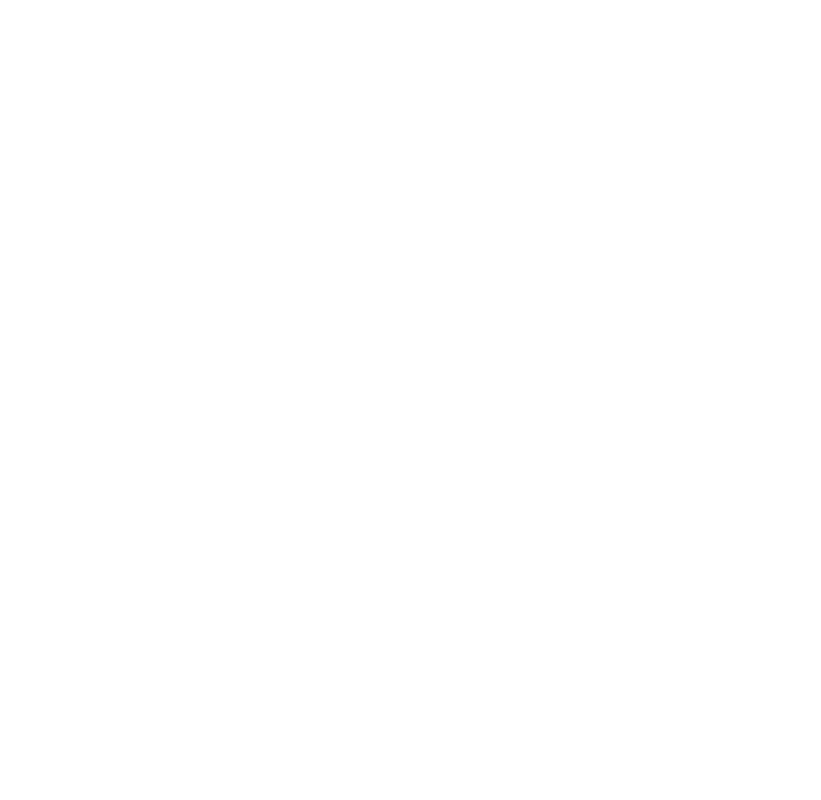
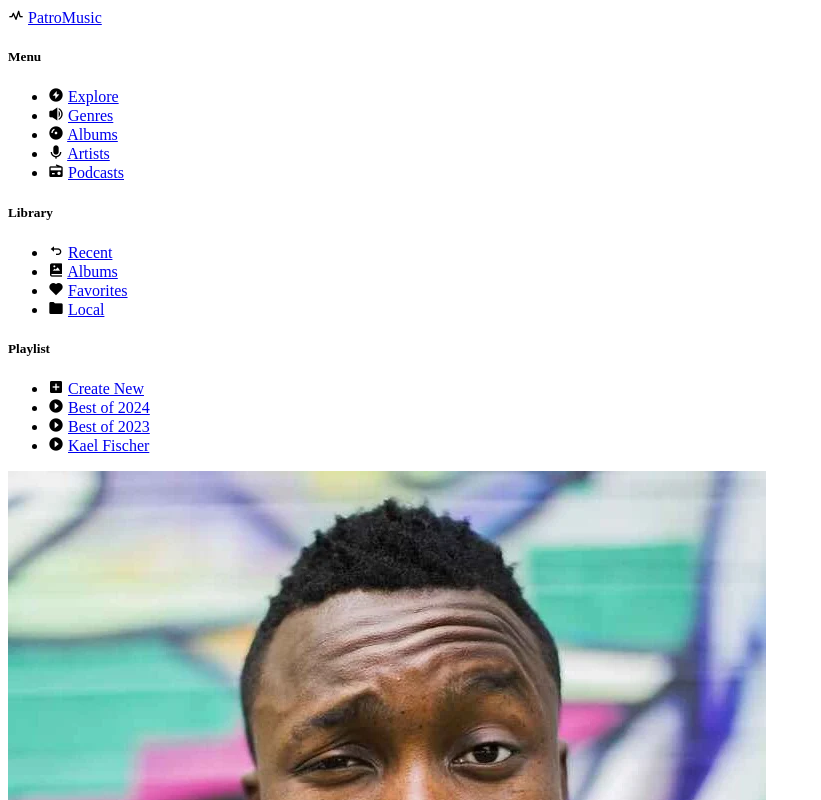
Before and after one commit to ByronCalvete/lp-projects, a plain HTML site: page music-player-ui/index.html in a window 1280 px wide. Shown: the top 800 px of the page, without its empty margins (0-821 px from the left). Drawn offline with nearby package versions, Linux system fonts and the light colour scheme.

Commit message:
add: font, icons library and sidebar structure

```diff
--- a/music-player-ui/index.html
+++ b/music-player-ui/index.html
@@ -4,11 +4,97 @@
     <meta charset="UTF-8">
     <meta name="description" content="Music Player UI with menu, albums, mediplayer and more..">
     <meta name="viewport" content="width=device-width, initial-scale=1.0">
+    <link href='https://unpkg.com/boxicons@2.1.4/css/boxicons.min.css' rel='stylesheet'>
     <link rel="stylesheet" href="styles.css" type="text/css">
     <link rel="icon" href="assets/favicon.ico" type="image/x-icon">
     <title>Current Song | Music Player</title>
   </head>
   <body>
-
+    <div class="container">
+      <aside class="sidebar">
+        <div class="logo">
+          <i class='bx bx-pulse'></i>
+          <a href="#">PatroMusic</a>
+        </div>
+        <div class="menu">
+          <h5>Menu</h5>
+          <ul>
+            <li>
+              <i class='bx bxs-bolt-circle'></i>
+              <a href="#">Explore</a>
+            </li>
+            <li>
+              <i class='bx bxs-volume-full'></i>
+              <a href="#">Genres</a>
+            </li>
+            <li>
+              <i class='bx bxs-album' ></i>
+              <a href="#">Albums</a>
+            </li>
+            <li>
+              <i class='bx bxs-microphone' ></i>
+              <a href="#">Artists</a>
+            </li>
+            <li>
+              <i class='bx bxs-radio'></i>
+              <a href="#">Podcasts</a>
+            </li>
+          </ul>
+        </div>
+        <div class="menu">
+          <h5>Library</h5>
+          <ul>
+            <li>
+              <i class='bx bx-undo'></i>
+              <a href="#">Recent</a>
+            </li>
+            <li>
+              <i class='bx bxs-photo-album' ></i>
+              <a href="#">Albums</a>
+            </li>
+            <li>
+              <i class='bx bxs-heart'></i>
+              <a href="#">Favorites</a>
+            </li>
+            <li>
+              <i class='bx bxs-folder'></i>
+              <a href="#">Local</a>
+            </li>
+          </ul>
+        </div>
+        <div class="menu">
+          <h5>Playlist</h5>
+          <ul>
+            <li>
+              <i class='bx bxs-plus-square'></i>
+              <a href="#">Create New</a>
+            </li>
+            <li>
+              <i class='bx bxs-caret-right-circle'></i>
+              <a href="#">Best of 2024</a>
+            </li>
+            <li>
+              <i class='bx bxs-caret-right-circle' ></i>
+              <a href="#">Best of 2023</a>
+            </li>
+            <li>
+              <i class='bx bxs-caret-right-circle' ></i>
+              <a href="#">Kael Fischer</a>
+            </li>
+          </ul>
+        </div>
+        <div class="playing">
+          <div class="top">
+            <img src="./assets/current.webp" alt="Current User">
+            <h4>Apple<br>Homepod</h4>
+          </div>
+          <div class="bottom">
+            <i class='bx bx-podcast' ></i>
+            <p>Playing On Device</p>
+          </div>
+        </div>
+      </aside>
+    </div>
+    <script src="script.js"></script>
   </body>
 </html>
--- a/music-player-ui/styles.css
+++ b/music-player-ui/styles.css
@@ -0,0 +1 @@
+@import url('https://fonts.googleapis.com/css2?family=Roboto:wght@300;400;500;700;900&display=swap');
```
